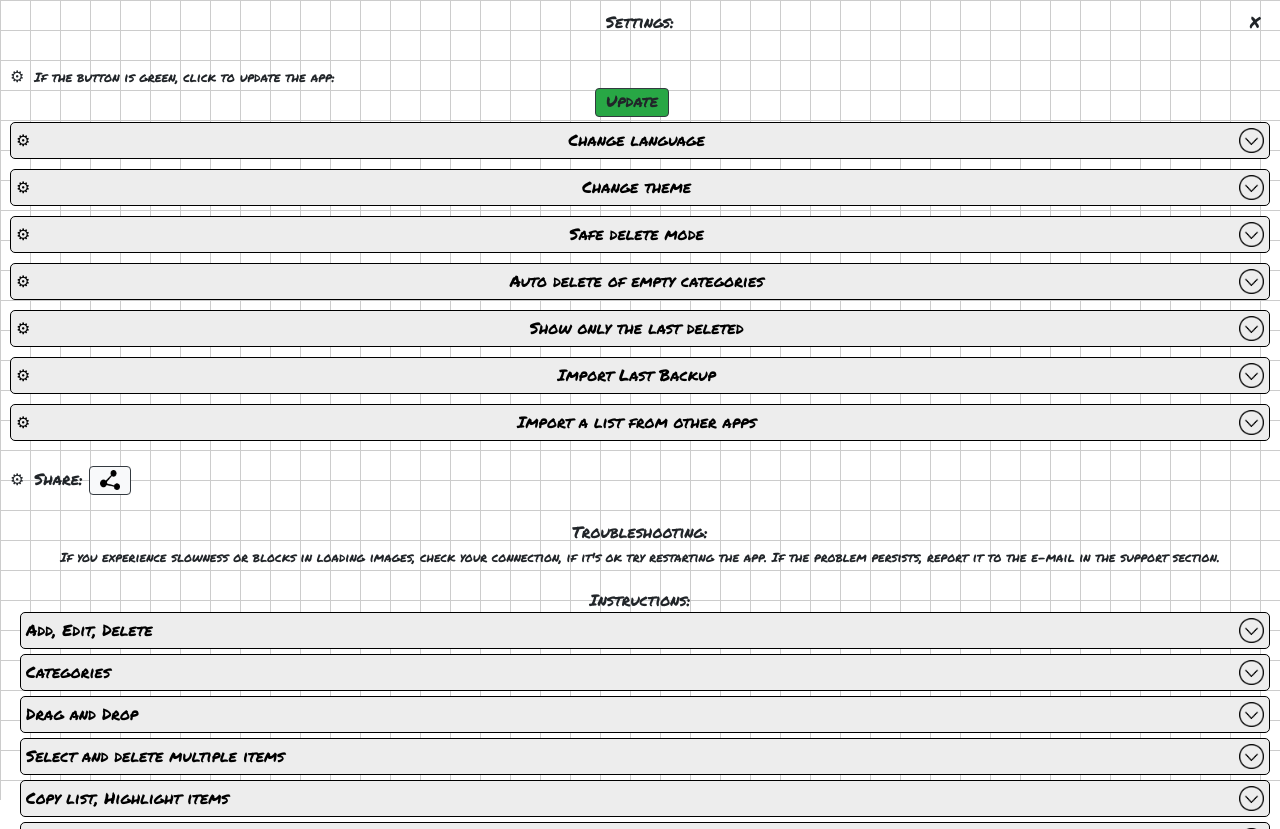
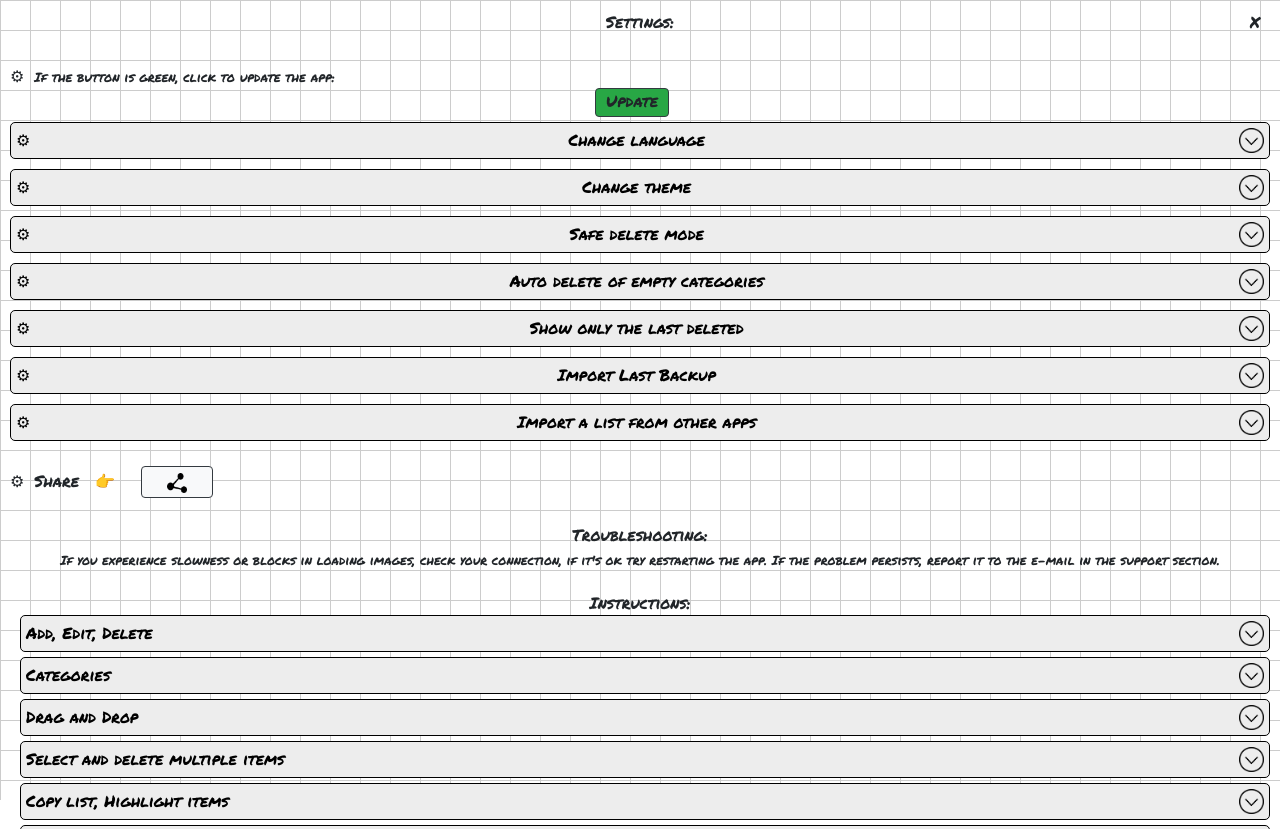
Before and after one commit to lucapu88/shopping_list, a Vue app: page / in a window 1280 px wide. Both pictures are taken after a click on the element 901 px from the left and 32 px from the top of the page. Built offline with nearby package versions, Linux system fonts and the light colour scheme; a web font is replaced by a local one.

Commit message:
Small changes in helper style

```diff
--- a/src/assets/base.css
+++ b/src/assets/base.css
@@ -115,8 +115,9 @@ button {
   cursor: pointer;
 }
 
-.toggle-delete-confirm {
+.hand-pointing {
   display: inline-block;
+  margin-right: 10px;
   animation: zoominout 1.5s infinite;
 }
 @keyframes zoominout {
--- a/src/assets/main.css
+++ b/src/assets/main.css
@@ -9,7 +9,7 @@
   --dark-primary-color: #385336;
   --dark-secondary-color: #d17e47;
   --dark-background-color: #333333;
-  --dark-white: #ffffffe4;
+  --dark-white: #ffffffb2;
 
   --minimal-primary-color: #a5becc;
   --minimal-primary-color-dark: #8aa5b4;
--- a/src/components/helper/settings/Auto-delete-empty-categories.vue
+++ b/src/components/helper/settings/Auto-delete-empty-categories.vue
@@ -43,7 +43,7 @@ export default {
       </li>
       <li class="toggle-delete-confirm-container" id="auto-delete">
         <div
-          class="toggle-delete-confirm"
+          class="hand-pointing"
           @click="settings.toggleAutomaticDeleteEmptyCategories()"
         >
           &#x1F449;
--- a/src/components/helper/settings/List-istruction-accordion.vue
+++ b/src/components/helper/settings/List-istruction-accordion.vue
@@ -32,7 +32,12 @@ export default {
       'list-title-color':
         theme.lightTheme || theme.winterTheme || theme.darkTheme,
       'list-title-summer': theme.summerTheme,
+      'list-title-dark': theme.darkTheme,
       'list-title-retro': theme.retroTheme,
+      'list-title-dark-selected': selectDeselectArrow && theme.darkTheme,
+      'list-title-retro-selected': selectDeselectArrow && theme.retroTheme,
+      'list-title-elegant-selected': selectDeselectArrow && theme.elegantTheme,
+      'list-title-pink-selected': selectDeselectArrow && theme.pinkTheme,
     }"
     @click="settings.showListIstructions(showListIstructionsInput)"
   >
@@ -71,7 +76,7 @@ export default {
   justify-content: space-between;
 }
 .list-title-selected {
-  box-shadow: inset 2px 2px 90px -50px rgba(46, 46, 46, 0.85);
+  box-shadow: inset 2px 2px 90px -50px rgba(0, 0, 0, 0.85);
 }
 .list-title-deselected {
   box-shadow: none;
@@ -83,13 +88,33 @@ export default {
   background-color: #ededed;
   color: #000000;
 }
+
 .list-title-summer {
-  background-color: #efcb8f;
+  background-color: var(--summer-primary-color);
 }
+
+.list-title-dark {
+  background-color: var(--dark-white);
+}
+.list-title-dark-selected {
+  color: var(--white);
+}
+
 .list-title-retro {
   border-radius: 0 !important;
   border: 2px outset;
 }
+.list-title-retro-selected {
+  border: 2px inset;
+}
+
+.list-title-elegant-selected {
+  color: var(--elegant-text-color);
+}
+.list-title-pink-selected {
+  box-shadow: inset 2px 2px 90px -50px var(--pink-text-color);
+}
+
 .arrow {
   width: 1.5625rem;
   height: 1.5625rem;
--- a/src/components/helper/settings/Safe-delete-mode.vue
+++ b/src/components/helper/settings/Safe-delete-mode.vue
@@ -36,10 +36,7 @@ export default {
         <ToggleTutorialButton :features="safeDelete" />
       </li>
       <div class="toggle-delete-confirm-container" id="safe-delete">
-        <span
-          class="toggle-delete-confirm"
-          @click="settings.toggleDeleteConfirm()"
-        >
+        <span class="hand-pointing" @click="settings.toggleDeleteConfirm()">
           &#x1F449;
         </span>
         <u class="mr-2" @click="settings.toggleDeleteConfirm()">
--- a/src/components/helper/settings/Share.vue
+++ b/src/components/helper/settings/Share.vue
@@ -34,7 +34,7 @@ export default {
     },
     async openShareOptions() {
       /*Purtroppo questa cosa magnifica di visualizzare le opzioni di condivisione funziona per il web ma non per android.
-        La lascio magari in futuro le cose cambiano...Nel frattempo comunque sia condividi questa cazzo di app prima di subito!!! XD */
+        La lascio, magari in futuro le cose cambiano...Nel frattempo comunque sia condividi questa cazzo di app prima di subito!!! XD */
       let shareData = {
         title: 'Shopping List',
         text: 'Download this beautiful, cool and fantastic app: ',
@@ -51,16 +51,17 @@ export default {
 </script>
 
 <template>
-  <div class="share-update helper-settings">
+  <div class="share-container share-update helper-settings">
     <span class="settings-icon mr-1" @click="settings.highlightsForTutorial(5)">
       &#x2699;
     </span>
     <span :class="{ 'tutorial-highlights': settings.highlits === 5 }">
-      {{ languages.shareText }}:
+      {{ languages.shareText }}
     </span>
+    <span class="hand-pointing ml-3"> &#x1F449; </span>
     <button
       id="share"
-      class="btn btn-light border-dark share-update-btn"
+      class="btn btn-light border-dark share-update-btn ml-3"
       @click="shareLink()"
     >
       <img src="@/img/icons/share.webp" alt="share" />
@@ -73,6 +74,9 @@ export default {
 </template>
 
 <style scoped>
+.share-container > button {
+  padding: 3px 25px;
+}
 .link-copied {
   font-size: 13px;
   margin-left: 5px;
--- a/src/components/panels-and-modals/Share-modal.vue
+++ b/src/components/panels-and-modals/Share-modal.vue
@@ -57,7 +57,7 @@ export default {
   background-color: #bfbfbf6f;
 }
 .share-text {
-  background-color: #63636384;
+  background-color: #63636359;
   border-radius: 10px;
   color: var(--shared-text);
   font-size: larger;
```
Also changed, not shown: 1 other file (tests, documents, lock files or other folders).
